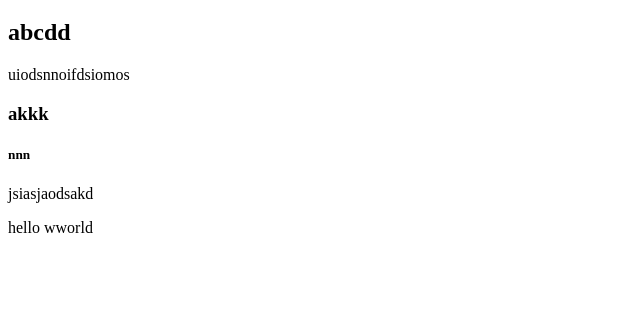
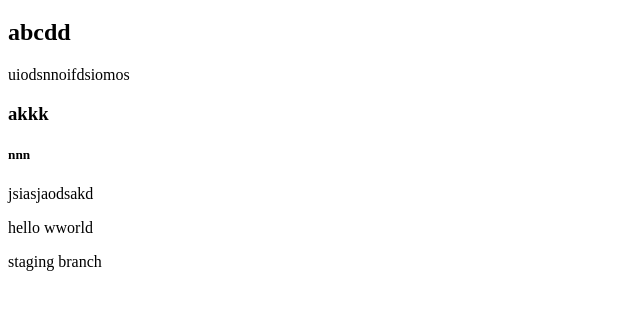
Before and after one commit to hientu271297/github_vn, a plain HTML site: page index.html in a window 1280 px wide. Shown: the part 61-370 px from the top of the page, without its empty margins (0-640 px from the left). Drawn offline with Linux system fonts and the light colour scheme.

Commit message:
add staging

```diff
--- a/index.html
+++ b/index.html
@@ -14,5 +14,7 @@
     <h5>nnn</h5>
     <p>jsiasjaodsakd</p>
     <p>hello wworld</p>
+    <p>staging branch
+    </p>
 </body>
 </html>
```
